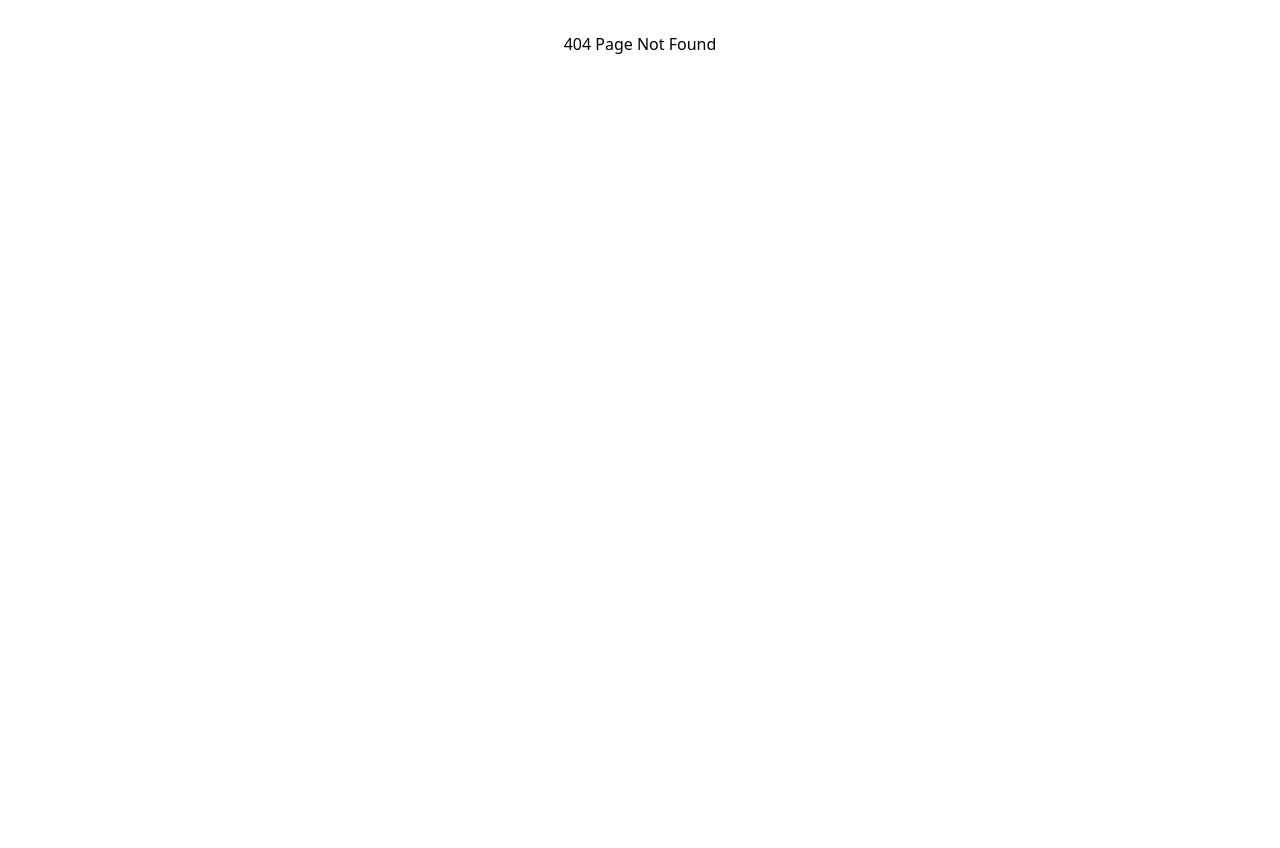
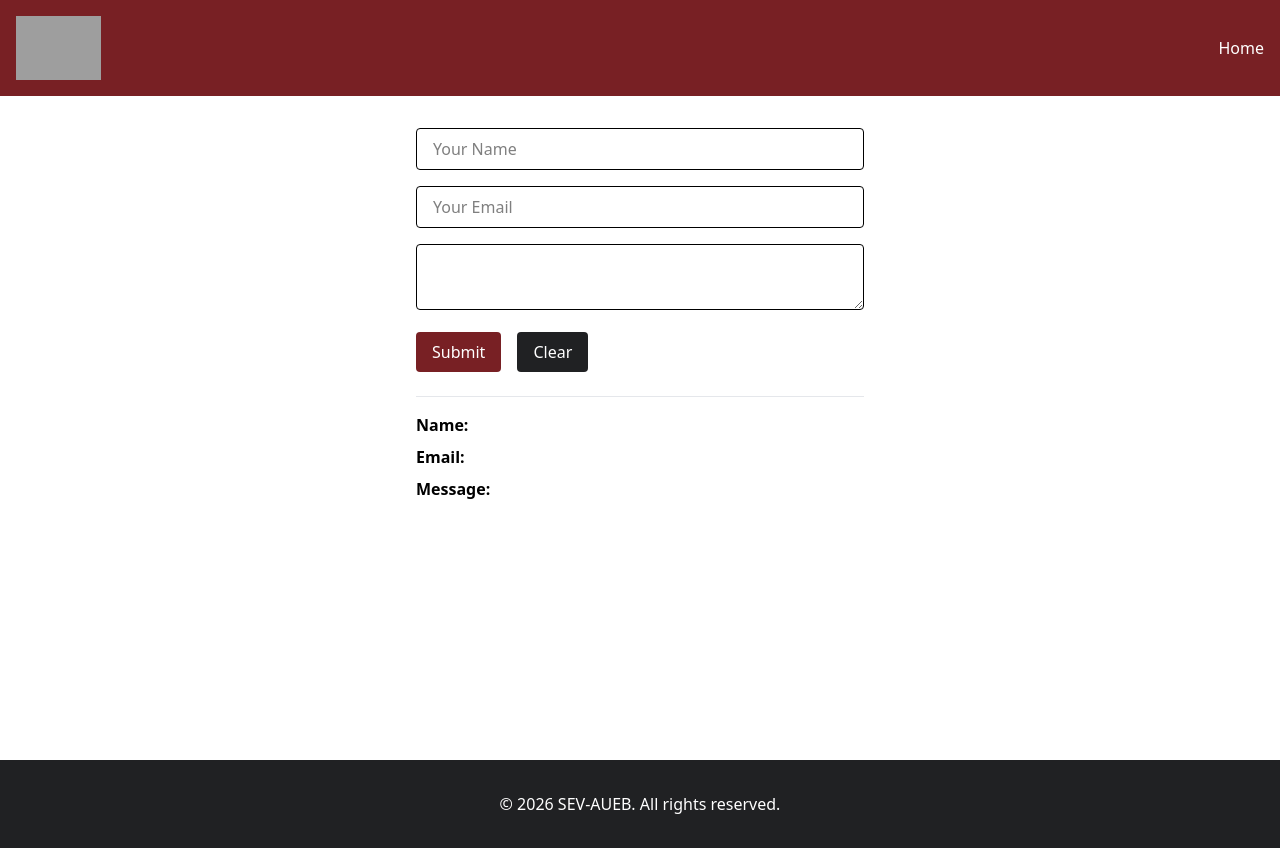
Before and after one commit to DamMarin/sev-react-intro, a React (Vite) app: page /examples/multi-field-form-with-hook-form in a window 1280 px wide. Before the commit this address had no page. Before the commit the page ends 800 px from the top, so only its background shows below. Built offline with nearby package versions, Linux system fonts and the light colour scheme; grey boxes are pictures that could not be loaded.

Commit message:
feat(form): add MultiFieldFormWithHookForm component with React Hook Form

```diff
--- a/src/App.tsx
+++ b/src/App.tsx
@@ -28,6 +28,7 @@ import RouterLayout from "./components/layout/RouterLayout.tsx";
 import MultiFieldForm from "./components/MultiFieldForm.tsx";
 import MultiFieldFormWithValidation from "./components/MultiFieldFormWithValidation.tsx";
 import MultiFieldFormWithZod from "./components/MultiFieldFormWithZod.tsx";
+import MultiFieldFormWithHookForm from "./components/MultiFieldFormWithHookForm.tsx";
 
 function App() {
   // const title = "Is an Arrow Functional Component!";
@@ -126,6 +127,7 @@ function App() {
               <Route path="multi-field-form" element={<MultiFieldForm />} />
               <Route path="multi-field-form-with-validation" element={<MultiFieldFormWithValidation />} />
               <Route path="multi-field-form-with-zod" element={<MultiFieldFormWithZod />} />
+              <Route path="multi-field-form-with-hook-form" element={<MultiFieldFormWithHookForm />} />
             </Route>
 
             <Route path="optional?/name-changer" element={<NameChanger />} />
--- /dev/null
+++ b/src/components/MultiFieldFormWithHookForm.tsx
@@ -0,0 +1,113 @@
+import { z } from "zod";
+import {useForm} from "react-hook-form";
+import {zodResolver} from "@hookform/resolvers/zod";
+
+
+const formSchema=z.object({
+  name: z.string().trim().min(1, {error: "Name is required."}),
+  email: z
+    .email({error: "Invalid email address."})
+    .min(1, {error: "Email is required."}),
+  message: z
+    .string()
+    .trim()
+    .min(5, {error:"Message must be at least 5 characters long."})
+    .max(8, {error:"Message must be at most 8 characters long."})
+    .min(1, {error:"Message is required."}),
+})
+
+type FormProps = z.infer<typeof formSchema>;
+
+const initialValues: FormProps = {
+  name: "",
+  email: "",
+  message: "",
+}
+
+const MultiFieldFormWithHookForm = () => {
+
+  const {
+    register,
+    handleSubmit,
+    formState: {errors},
+    reset,
+    watch
+   } = useForm<FormProps>({
+    resolver: zodResolver(formSchema),
+    defaultValues: initialValues
+   });
+
+  const watchedValues = watch();
+
+  const onSubmit = () => {
+    reset();
+  }
+
+  const handleClear = () => {
+    reset();
+  }
+
+  return (
+    <>
+      <form
+        onSubmit={handleSubmit(onSubmit)}
+        className="max-w-md mx-auto space-y-4 mt-8"
+      >
+        <div>
+          <input
+            {...register("name")} // name="name"
+            placeholder="Your Name"
+            className={`w-full border rounded px-4 py-2 ${errors.name ? "border-cf-dark-red" : ""} `}
+          />
+          {errors.name && (
+              <p className="text-sm text-cf-dark-red mt-1">{errors.name.message}</p>
+          )}
+        </div>
+        <div>
+          <input
+            {...register("email")} // name="email"
+            placeholder="Your Email"
+            className={`w-full border rounded px-4 py-2 ${errors.email ? "border-cf-dark-red" : ""} `}
+          />
+          {errors.email && (
+            <p className="text-sm text-cf-dark-red mt-1">{errors.email.message}</p>
+          )}
+        </div>
+        <div>
+          <textarea
+            {...register("message")} // name="message"
+            className={`w-full border rounded px-4 py-2 ${errors.message ? "border-cf-dark-red" : ""} `}
+          ></textarea>
+          {errors.message && (
+            <p className="text-sm text-cf-dark-red mt-1">{errors.message.message}</p>
+          )}
+        </div>
+        <div className="flex gap-4">
+          <button
+            type="submit"
+            className="bg-cf-dark-red text-white py-2 px-4 rounded"
+          >
+            Submit
+          </button>
+          <button
+            type="button"
+            className="bg-cf-dark-gray text-white py-2 px-4 rounded"
+            onClick={handleClear}
+          >
+            Clear
+          </button>
+        </div>
+      </form>
+
+      <div className="max-w-md mx-auto space-y-2 border-t border-gray-200 mt-6 pt-4">
+        <p><strong>Name: </strong>{watchedValues.name}</p>
+        <p><strong>Email: </strong>{watchedValues.email}</p>
+        <p><strong>Message: </strong>{watchedValues.message}</p>
+      </div>
+
+
+    </>
+  )
+}
+
+export default MultiFieldFormWithHookForm;
--- a/src/pages/HomePage.tsx
+++ b/src/pages/HomePage.tsx
@@ -9,6 +9,7 @@ const Homepage  = () => {
     { path: '/examples/multi-field-form', label: 'MultiField Form' },
     { path: '/examples/multi-field-form-with-validation', label: 'MultiField Form With Validation' },
     { path: '/examples/multi-field-form-with-zod', label: 'MultiField Form With Zod' },
+    { path: '/examples/multi-field-form-with-hook-form', label: 'MultiField Form With Hook Form' },
   ];
 
   return (
```
